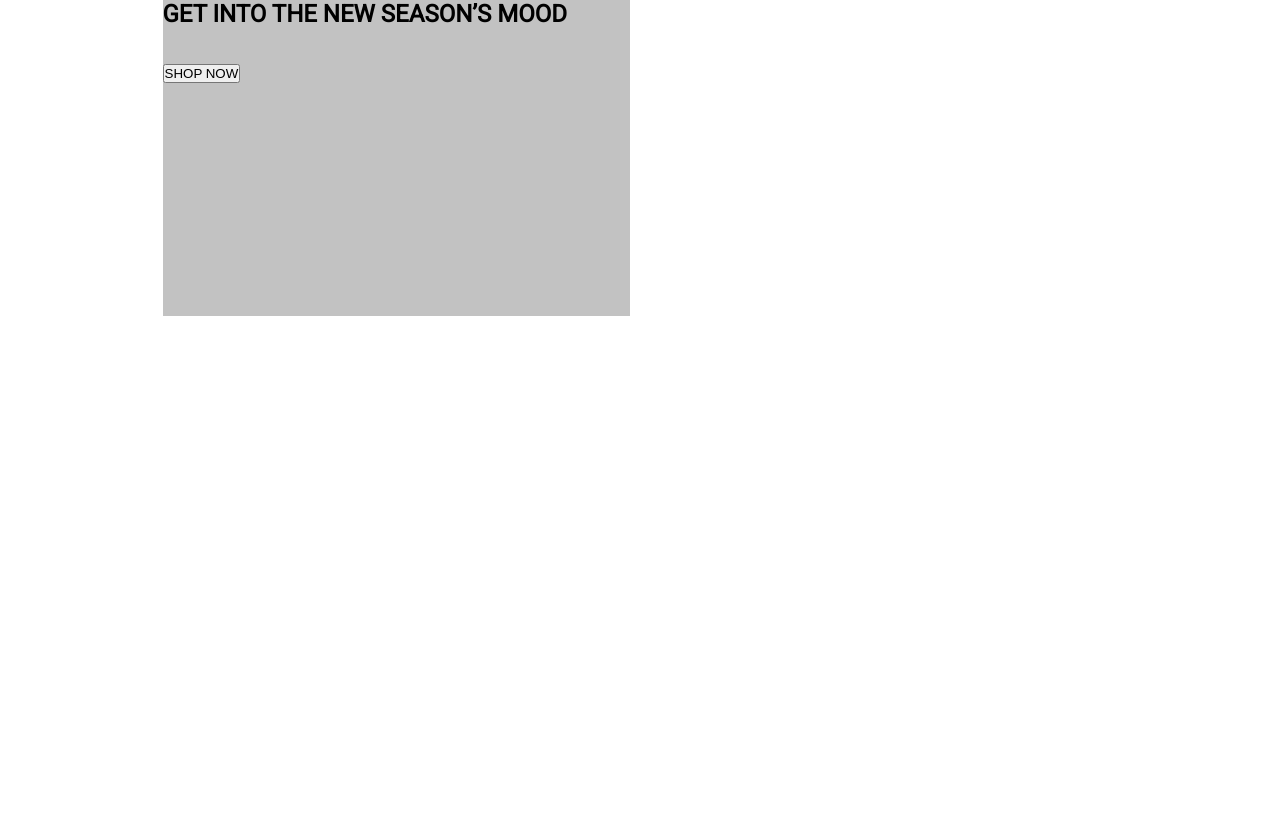
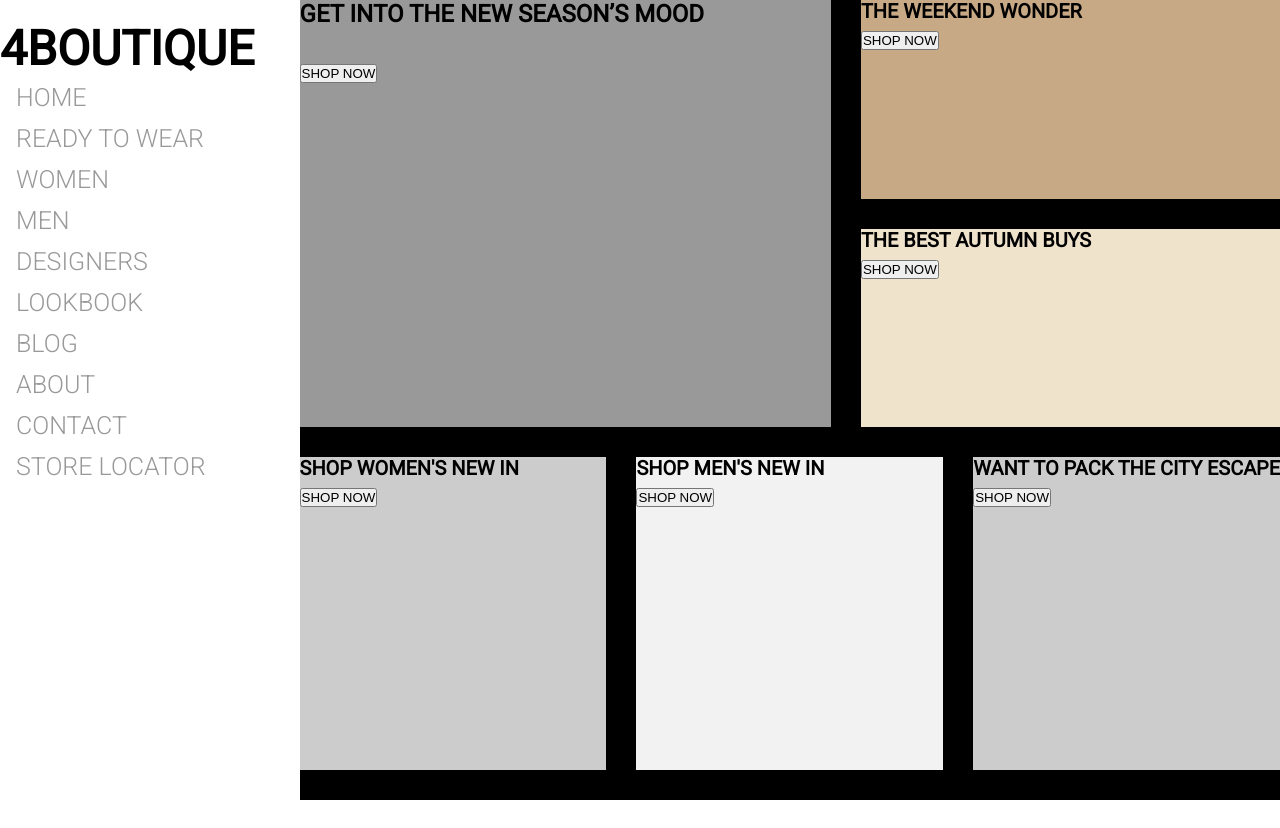
Before and after one commit to mehrab328/4Boutique, a plain HTML site: page index.html in a window 1280 px wide. Before the commit the page ends 800 px from the top, so only its background shows below. Drawn offline with Linux system fonts and the light colour scheme.

Commit message:
Merge pull request #1 from mehrab328/MusavvirEdit
Desktop HD (MusavvirEdit)

```diff
--- a/index.html
+++ b/index.html
@@ -12,18 +12,83 @@
 </head>
 
 <body>
-    <div class="blocks">
-        <div class="menu">
+    <div class="whole-body">
+        <div class="sidenav">
+            <div class="header">
+                <h1>4BOUTIQUE</h1>
+            </div>
+            <div class="side-bar clearfix">
+                <nav>
+                    <div class="side-bar-home">
+                        <a href="#">HOME</a>
+                    </div>
+                    <div class="side-bar-nav">
+                        <a href="#">READY TO WEAR</a>
+                        <a href="#">WOMEN</a>
+                        <a href="#">MEN</a>
+                        <a href="#">DESIGNERS</a>
+                    </div>
+                    <div class="side-bar-nav">
+                        <a href="#">LOOKBOOK</a>
+                    </div>
+                    <div class="side-bar-nav">
+                        <a href="#">BLOG</a>
+                        <a href="#">ABOUT</a>
+                        <a href="#">CONTACT</a>
+                    </div>
+                </nav>
+            </div>
+            <div class="side-bar-links">
+                <div class="language-location">
+                    <a href="#">STORE LOCATOR</a>
+                </div>
+                <div class="side-bar-newsletter">
 
                 </div>
+                <div class="side-bar-social">
 
-        <div class="first-box">
+                </div>
+            </div>
+        </div>
+        <div class="container clearfix">
+            <div class="box1">
                 <div class="inside-component">
                     <h4>GET INTO THE NEW SEASON’S MOOD</h4><br>
                     <button>SHOP NOW</button>
                 </div>
             </div>
+            <div class="box2">
+                <div class="inside-component">
+                    <h5>THE WEEKEND WONDER</h5>
+                    <button>SHOP NOW</button>
+                </div>
+            </div>
+            <div class="box3">
+                <div class="inside-component">
+                    <h5>THE BEST AUTUMN BUYS</h5>
+                    <button>SHOP NOW</button>
+                </div>
+            </div>
+            <div class="box4">
+                <div class="inside-component">
+                    <h5>SHOP WOMEN'S NEW IN</h5>
+                    <button>SHOP NOW</button>
+                </div>
+            </div>
+            <div class="box5">
+                <div class="inside-component">
+                    <h5>SHOP MEN'S NEW IN</h5>
+                    <button>SHOP NOW</button>
+                </div>
+            </div>
+            <div class="box6">
+                <div class="inside-component">
+                    <h5>WANT TO PACK THE CITY ESCAPE</h5>
+                    <button>SHOP NOW</button>
+                </div>
+            </div>
 
+        </div>
     </div>
 </body>
 
--- a/resources/css/style.css
+++ b/resources/css/style.css
@@ -17,27 +17,110 @@ body {
   text-rendering: optimizeLegibility;
 }
 
-.blocks {
-    display: grid;
-    grid-template-columns: repeat(8, 1fr);
-    grid-template-rows: repeat(8, 5vw);
-    grid-gap: 20px;
+.clearfix {zoom: 1;}
+.clearfix:after {
+    content: '.';
+    clear: both;
+    display: block;
+    height: 0;
+    visibility: hidden;
 }
 
 
+/*---------------------*/
+/* SIDEBAR */
+/*---------------------*/
 
-.first-box {
-    background-color: #9999;
-    grid-column-start: 2;
-    grid-column-end: 5;
-    grid-row-start: 1;
-    grid-row-end: 5;
+.sidenav {
+  width: 260px;
+  height: 100%;
+  float: left;
+  position: fixed;
+  z-index: 1;
+  top: 0;
+  left: 0;
+  overflow-x: hidden;
+  padding-top: 20px;
+}
 
+.home a {
+  color: #c8a985;
+}
+
+.sidenav a {
+  padding: 6px 8px 6px 16px;
+  text-decoration: none;
+  color: #999999;
+  font-size: 25px;
+  display: block;
+}
+
+.sidenav a:hover {
+  color: #000000;
+  transition: 0.2s;
+}
+
+.home a:hover {
+  color: #9f7748;
+  transition: 0.2s;
+}
+
+/*---------------------*/
+/* GRID */
+/*---------------------*/
+
+.box1 {
+  background-color: #999999;
+  grid-area: item1;
+}
+
+.box2 {
+  background-color: #c8a985;
+  grid-area: item2;
+}
+
+.box3 {
+  background-color: #f0e3cc;
+  grid-area: item3;
+}
+
+.box4 {
+  background-color: #cccccc;
+  grid-area: item4;
+}
+
+.box5 {
+  background-color: #f2f2f2;
+  grid-area: item5;
+}
+
+.box6 {
+  background-color: #cccccc;
+  grid-area: item6;
+}
+
+.container {
+  margin: 0;
+  float: right;
+  width: auto;
+  height: 100vh;
+  display: grid;
+  background-color: #000000;
+  grid-template-columns: repeat(9, 1fr);
+  grid-template-rows: repeat(7, 1fr);
+  grid-gap: 30px;
+  grid-template-areas:
+  "item1 item1 item1 item1 item1 item2 item2 item2 item2"
+  "item1 item1 item1 item1 item1 item2 item2 item2 item2"
+  "item1 item1 item1 item1 item1 item3 item3 item3 item3"
+  "item1 item1 item1 item1 item1 item3 item3 item3 item3"
+  "item4 item4 item4 item5 item5 item5 item6 item6 item6"
+  "item4 item4 item4 item5 item5 item5 item6 item6 item6"
+  "item4 item4 item4 item5 item5 item5 item6 item6 item6";
 }
 
 .inside-component {
     width: 100%;
     height: 100%;
     object-fit: cover;
-
 }
```
Lines whose indentation alone changed are shown as unchanged.
